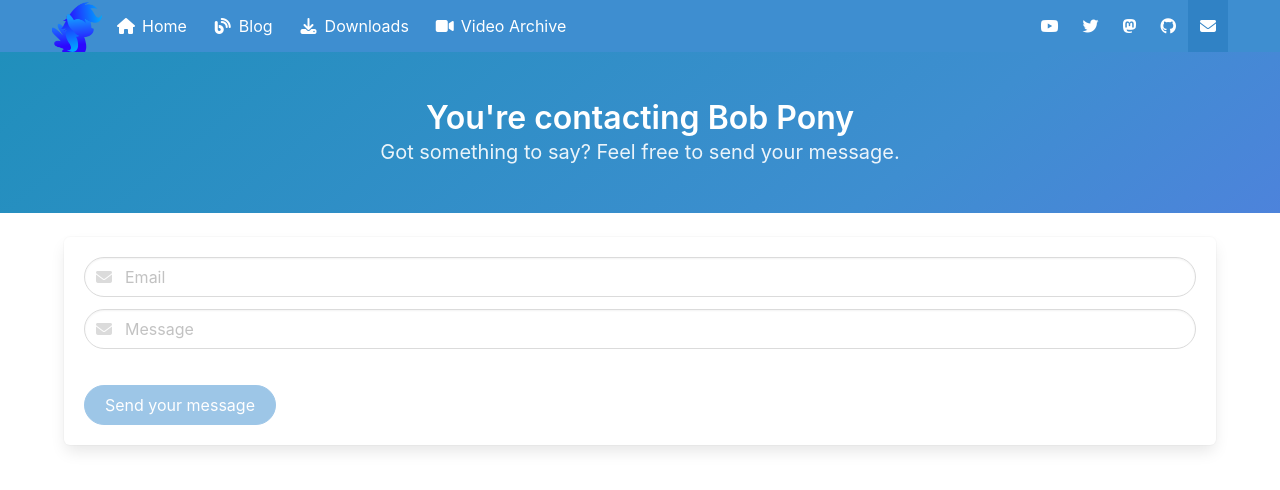
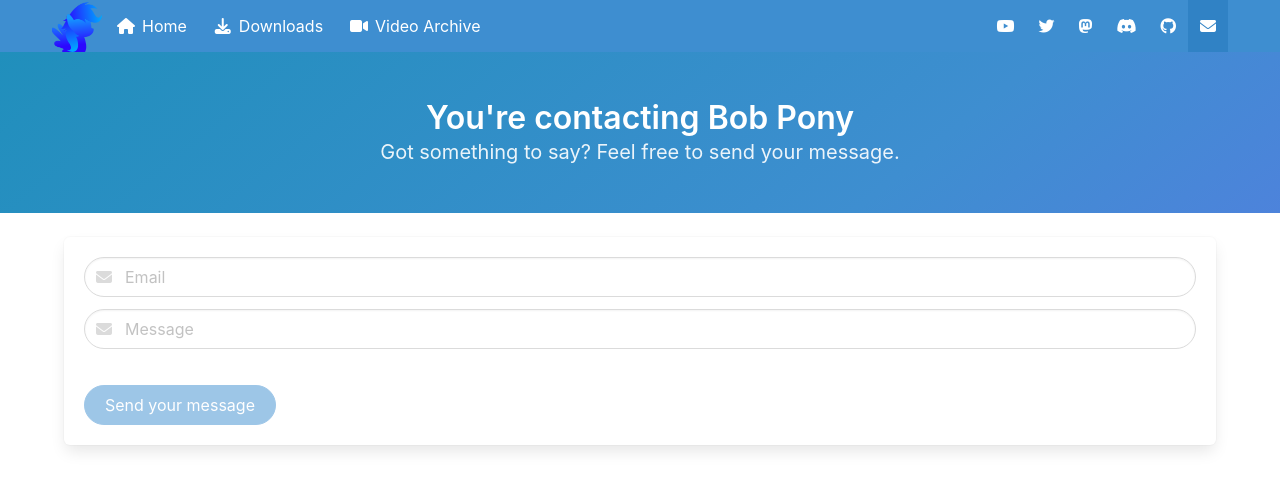
Before and after one commit to TheBobPony/bobpony.com, a Jekyll site: the page built from contact.html, in a window 1280 px wide. Shown: the top 490 px of the page. Built offline with Jekyll 4.4.1, drawn with Linux system fonts in a browser that asks for light colours.

Commit message:
MERRY CHRISTMAS! 🎄
Re-adds discord link, removal blog link,  update home.

```diff
--- a/_includes/nav.html
+++ b/_includes/nav.html
@@ -17,14 +17,6 @@
               <i class="fas fa-home"></i>
             </span>
             <span>Home</span>
-          </span>
-        </a>
-        <a href="https://blog.bobpony.com" class="navbar-item {% if page.url == "/blog" %}is-active{% endif %}">
-          <span class="icon-text">
-            <span class="icon">
-              <i class="fas fa-blog"></i>
-            </span>
-            <span>Blog</span>
           </span>
         </a>
 		<a href="/downloads/" class="navbar-item {% if page.url == "/downloads/" %}is-active{% endif %}">
@@ -55,6 +47,9 @@
         <a rel="me" href="https://mastodon.social/@bobpony" class="navbar-item" title="Mastodon">
           <i class="fab fa-mastodon"></i>
         </a>
+        <a rel="me" href="/discord" class="navbar-item" title="Discord Server">
+          <i class="fab fa-discord"></i>
+        </a>
 		<a href="https://github.com/TheBobPony/bobpony.com" class="navbar-item" title="GitHub">
           <i class="fab fa-github"></i>
         </a>
--- a/index.html
+++ b/index.html
@@ -18,9 +18,9 @@ title: Home
   <div class="columns">
     <div class="column is-three-quarters-desktop">
       <div class="box has-text-centered">
-        <h2 class="title is-4">Watch one of our newest videos</h2>
+        <h2 class="title is-4">Watch one of the newest videos</h2>
         <figure class="image is-16by9">
-        <iframe class="has-ratio" src="https://www.youtube-nocookie.com/embed/OUPwWBKxbsI?modestbranding=1&disablekb=1&cc_load_policy=1" frameborder="0"></iframe>
+        <iframe class="has-ratio" src="https://www.youtube-nocookie.com/embed/3PS1sErFL4s?modestbranding=1&disablekb=1&cc_load_policy=1" frameborder="0"></iframe>
         </figure>
         <br />
         <a href="https://youtube.com/BobPony/videos" class="button is-primary is-rounded">View more videos</a>
```
Also changed, not shown: other parts of index.html (+1 -1 lines), discord.html (+8 -2 lines).
